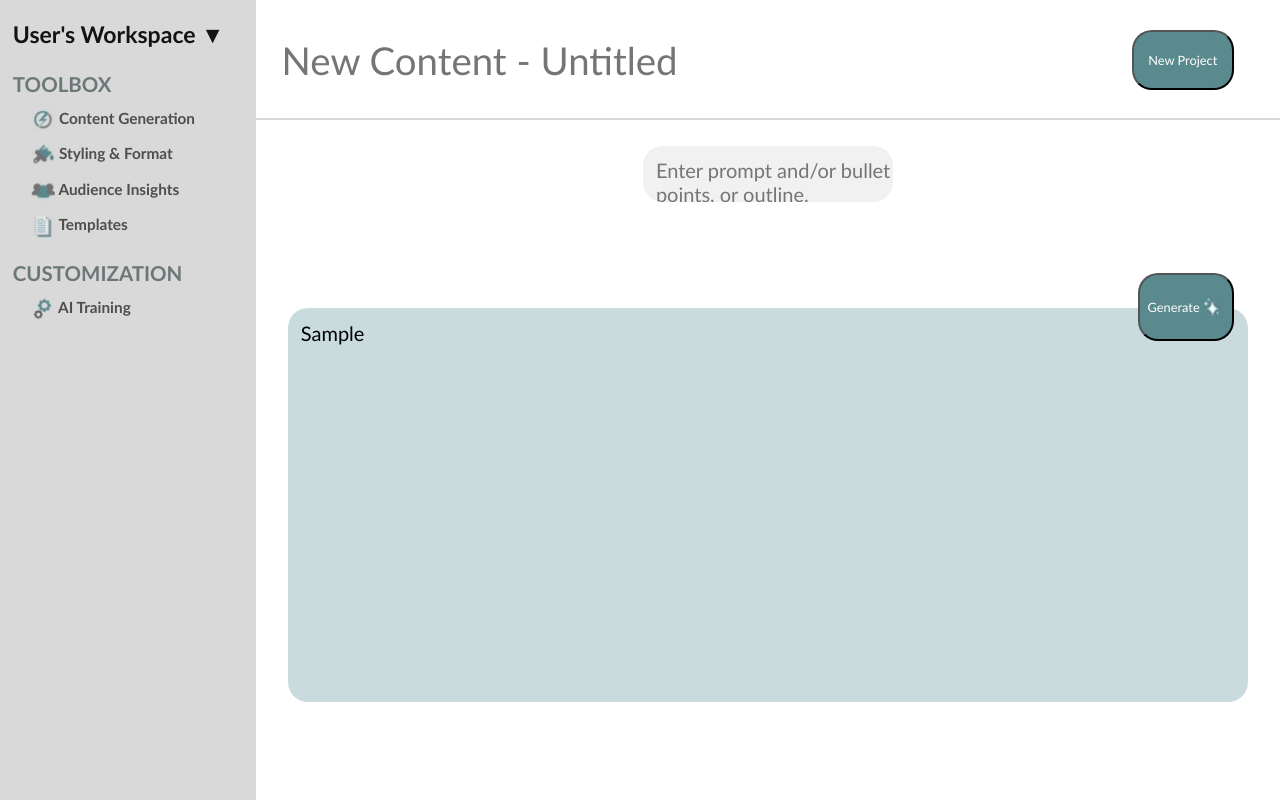
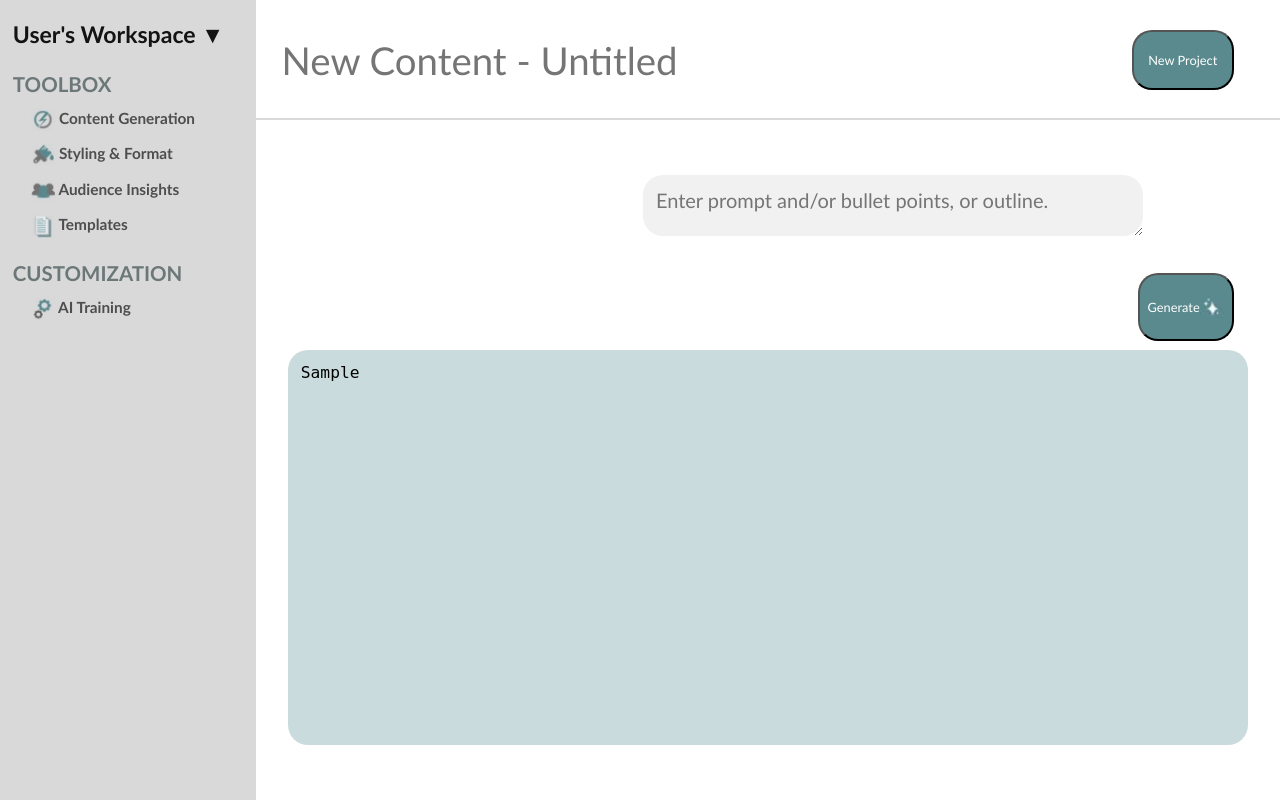
Before and after one commit to CS425Team46/Ghostwryrte.ai, a Flask app: template FrontEnd/templates/ContentGeneration.html in a window 1280 px wide. Run offline with Flask 3, Linux system fonts and the light colour scheme; the template is opened without the code that fills it: most values are stand-ins (such as "Sample title", 1, 10 or a date in 2020).

Commit message:
Added formatting to AI output, now its all pretty!

```diff
--- a/FrontEnd/app.py
+++ b/FrontEnd/app.py
@@ -31,17 +31,17 @@ def styling_and_format():
     return render_template('StylingAndFormat.html')
 
 
-
 @app.route('/generate-content', methods=['POST'])
 def generate_content():
     user_prompt = request.form['user_prompt']
     # Call AI model with the user_prompt
     response = client.chat.completions.create(
-        model="ft:gpt-3.5-turbo-0613:personal::8Slov9kq",
+        model="ft:gpt-3.5-turbo-0613:personal::8pvGEukp",
         messages=[{"role": "user", "content": user_prompt}]
     )
     message_content = response.choices[0].message.content.strip()
     return render_template('ContentGeneration.html', ai_response=message_content)
+
 
 @app.route('/account-creation')
 def account_creation():
--- a/FrontEnd/static/style.css
+++ b/FrontEnd/static/style.css
@@ -156,6 +156,7 @@ html, body {
   background-color: white;
   width: 75%;
   height: 85%;
+  align-items: center; /* Center children horizontally, Moved generate button up? */
 
 }
 
@@ -164,15 +165,16 @@ html, body {
   margin-top: 2vw;
   padding-top: 1vw;
   padding-left: 1vw;
-  width: 100%;
-  height: 30%;
+  width: 200%;
+  height: 50%;
   background-color: #f1f1f1;
   outline: none;
   border: none;
   border-radius: 20px;
   font-size: 125%;
-  resize: none;
+  resize: both;
   font-family: Calibri;
+  margin: auto; /* Center the textarea if its container allows */
 
 }
 
@@ -190,6 +192,7 @@ html, body {
   font-size: 125%;
   resize: none;
   font-family: Calibri;
+  overflow: auto;
 
 }
 
@@ -276,6 +279,12 @@ a:link, a:visited {
 
 }
 
+pre {
+  white-space: pre-wrap; /* Allows text to wrap */
+  word-wrap: break-word; /* Ensures words do not break */
+  overflow-wrap: break-word; /* Alternative to word-wrap for better support */
+}
+
 a:hover {
 
   color: #819194;
--- a/FrontEnd/templates/ContentGeneration.html
+++ b/FrontEnd/templates/ContentGeneration.html
@@ -38,7 +38,9 @@
                 <textarea name="user_prompt" type="text" class="mainInput" placeholder="Enter prompt and/or bullet points, or outline."></textarea>
                 <button type="submit" class="roundedButton" id="bOne">Generate<img style="vertical-align:middle" src="{{ url_for('static', filename='images/Sparkle.jpg') }}" class="barImg"></button>
             </form>
-            <div class="outputBox">{{ ai_response }}</div>
+            <div class="outputBox">
+                <pre>{{ ai_response }}</pre>
+            </div>
         </div>
 
 
```
Also changed, not shown: Model/finetuning.py (+30 -42 lines), 1 other file.
